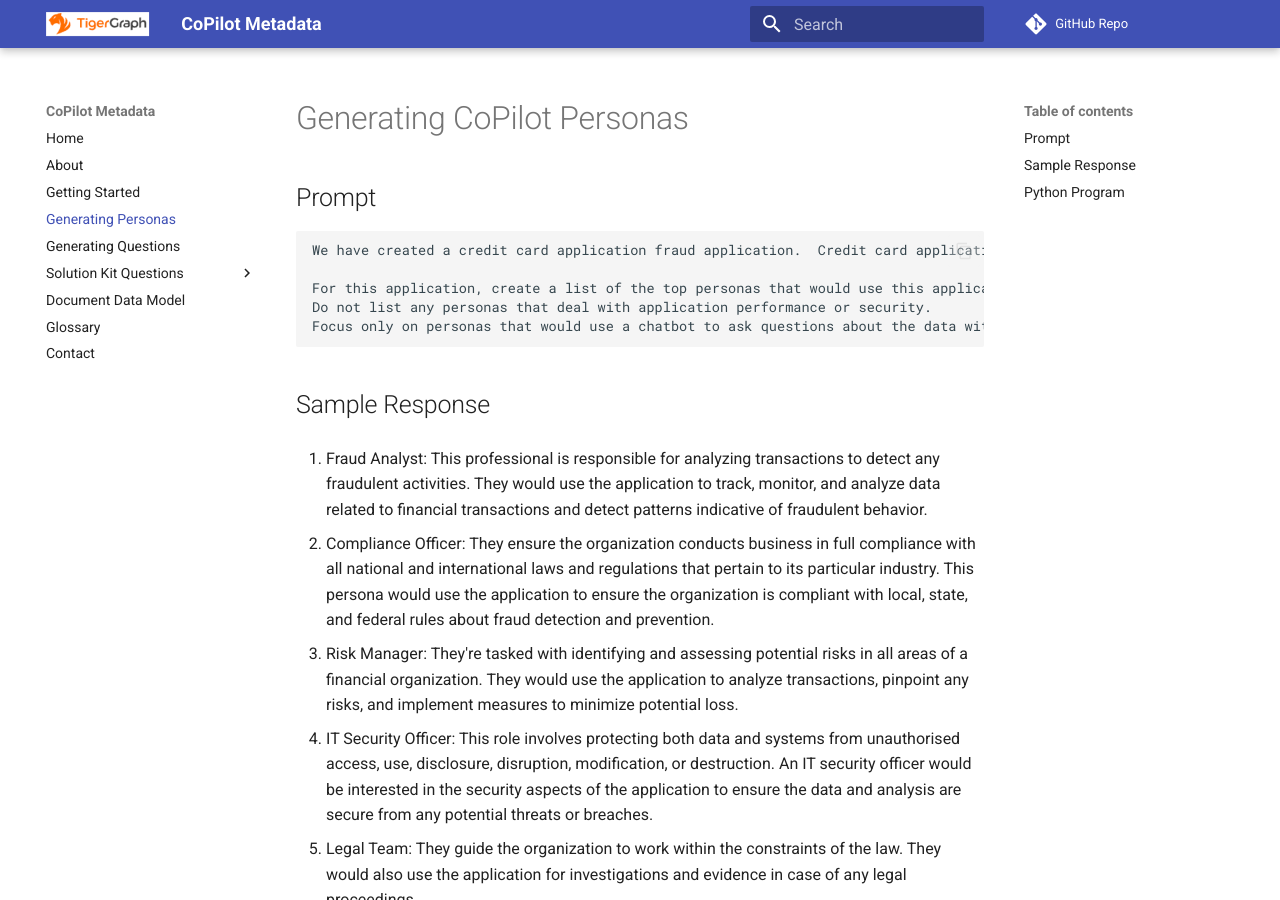
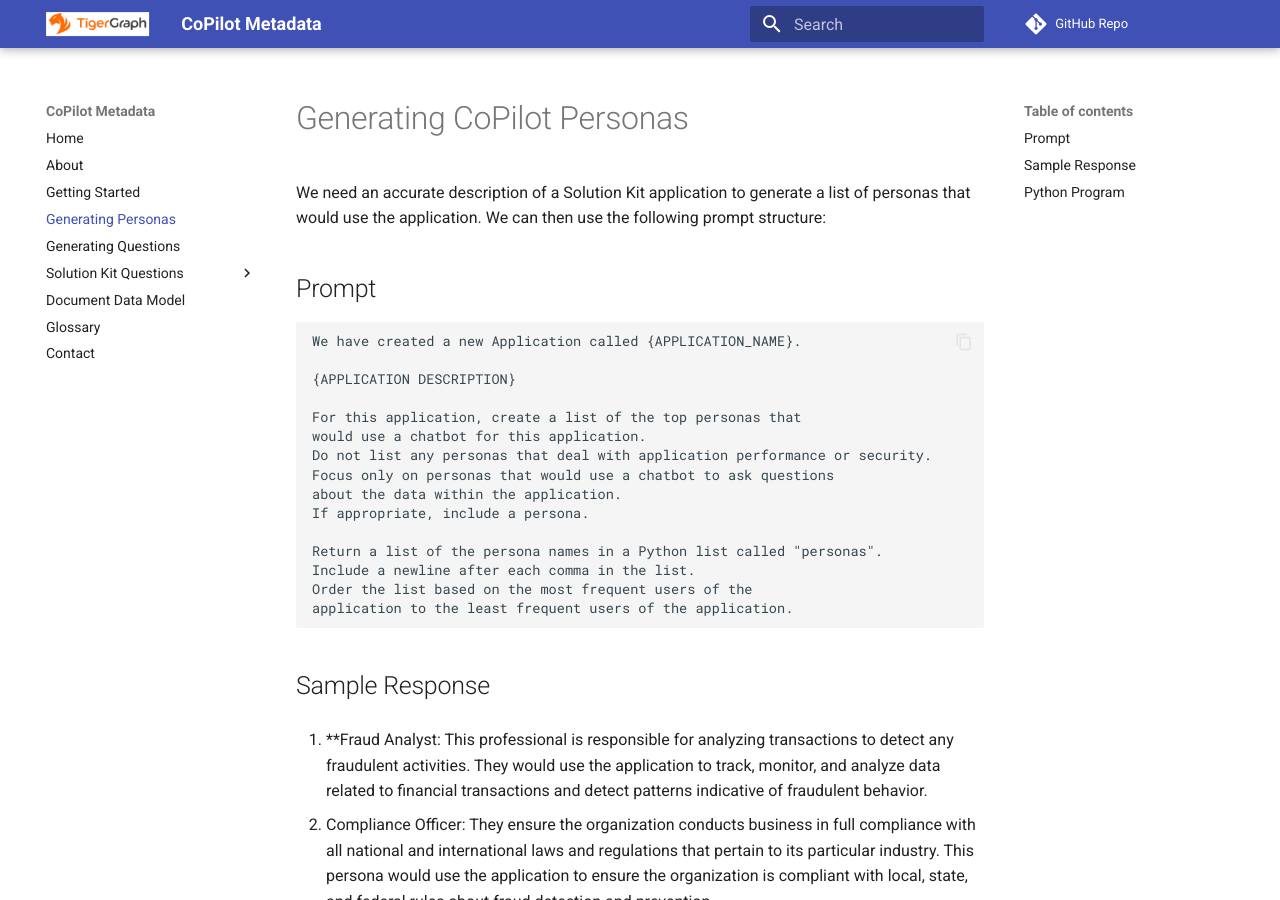
Before and after one commit to dmccrearytg/copilot-metadata, an MkDocs documentation site: the page built from docs/generating-personas.md, in a window 1280 px wide and 900 px high. Built offline with MkDocs 1.6.1 and Material for MkDocs 9.7.7, drawn with Linux system fonts in a browser that asks for light colours; comment, search, counter and statistics services are not loaded; some of the changed text lies outside the part shown.

Commit message:
updating content

````diff
--- a/docs/generating-personas.md
+++ b/docs/generating-personas.md
@@ -1,18 +1,33 @@
 # Generating CoPilot Personas
+
+We need an accurate description of a Solution Kit application to generate a list
+of personas that would use the application.  We can then use the following prompt structure:
+
+
 
 ## Prompt
 
 ```linenums="0"
-We have created a credit card application fraud application.  Credit card application fraud occurs when someone applies for a credit card using stolen or falsified information, with the intention of using it for unauthorized transactions or financial gain. Perpetrators often use stolen identities or create fake identities to apply for credit cards. They may exploit vulnerabilities in the application process, such as weak identity verification measures, to succeed in their fraudulent activities. This type of fraud can result in financial losses for both individuals and financial institutions, as well as damage to victims' credit scores and reputations. To combat this, many credit card companies employ various security measures, including identity verification checks and fraud detection algorithms.
+We have created a new Application called {APPLICATION_NAME}.
 
-For this application, create a list of the top personas that would use this application.
+{APPLICATION DESCRIPTION}
+
+For this application, create a list of the top personas that
+would use a chatbot for this application.
 Do not list any personas that deal with application performance or security.
-Focus only on personas that would use a chatbot to ask questions about the data within the application.
+Focus only on personas that would use a chatbot to ask questions
+about the data within the application.
+If appropriate, include a persona.
+
+Return a list of the persona names in a Python list called "personas".
+Include a newline after each comma in the list.
+Order the list based on the most frequent users of the
+application to the least frequent users of the application.
 ```
 
 ## Sample Response
 
-1. Fraud Analyst: This professional is responsible for analyzing transactions to detect any fraudulent activities. They would use the application to track, monitor, and analyze data related to financial transactions and detect patterns indicative of fraudulent behavior.
+1. **Fraud Analyst: This professional is responsible for analyzing transactions to detect any fraudulent activities. They would use the application to track, monitor, and analyze data related to financial transactions and detect patterns indicative of fraudulent behavior.
 
 2. Compliance Officer: They ensure the organization conducts business in full compliance with all national and international laws and regulations that pertain to its particular industry. This persona would use the application to ensure the organization is compliant with local, state, and federal rules about fraud detection and prevention.
 
@@ -27,6 +42,8 @@
 7. Financial Institutions/Banks: These entities would use the application to monitor the transactions of their clients and preemptively identify any suspicious or fraudulent activities.
 
 8. End User/Customer: While they may not directly interact with the application, they are a key persona as they are the subject of the transactions being monitored for potential fraud. A significant aspect of a financial fraud transaction application's function is focused on maintaining the financial security of these individuals.
+
+
 
 ## Python Program
 
@@ -75,9 +92,9 @@
 
 question = """
 
-We have created a new web application product called $AppName
+We have created a new web application product called {APP_NAME}
 
-$AppDescription
+{APPLICATION DESCRIPTION}
 
 For this application, create a list of the top personas that would use this application.
 Do not list any personas that deal with application performance or security.
````
Also changed, not shown: docs/generating-questions.md (+19 -1 lines), 1 other file.
